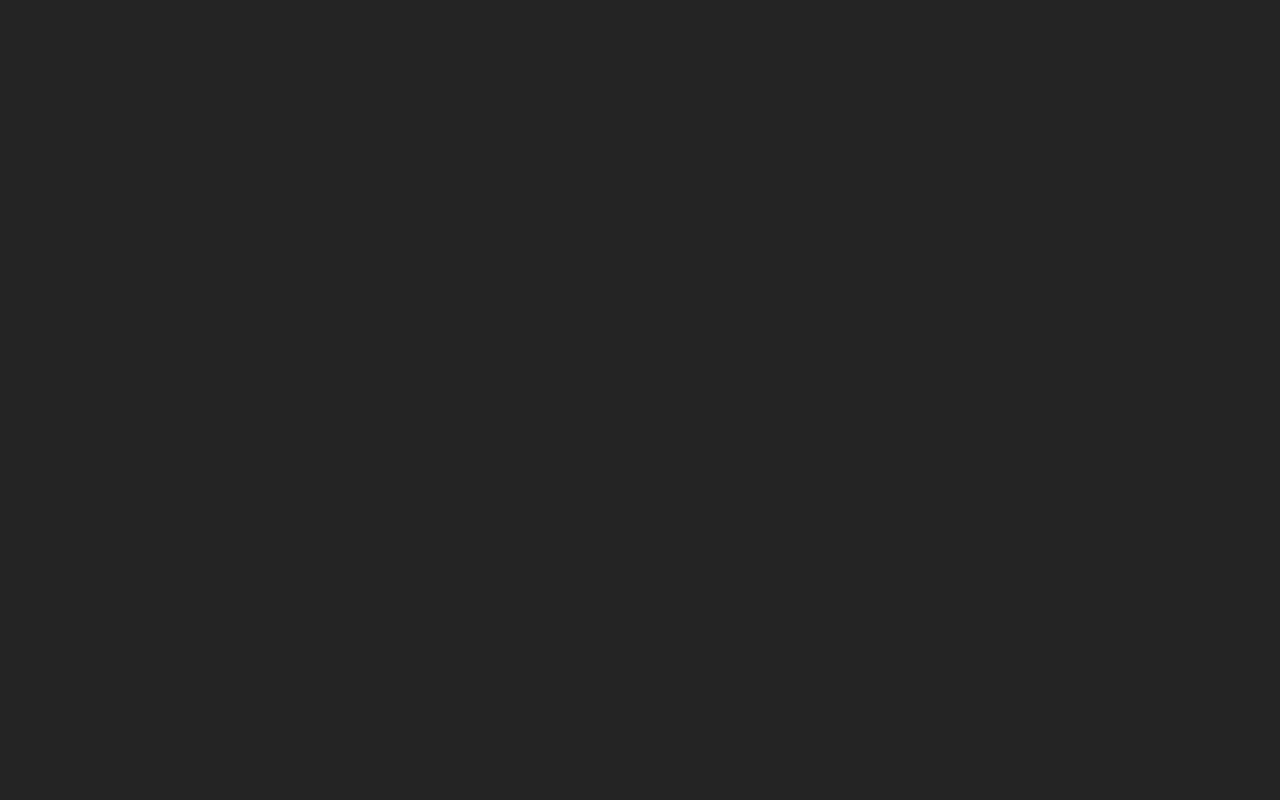
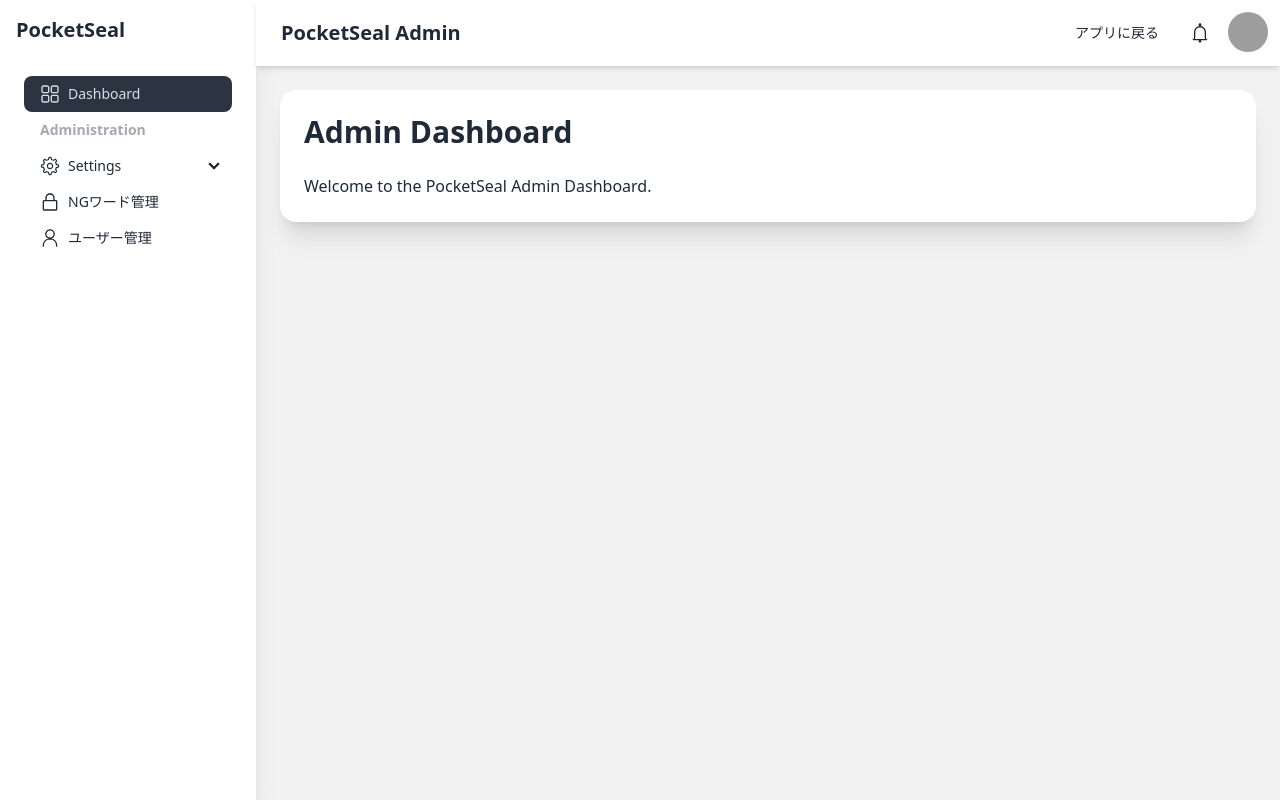
Before and after one commit to marks0131/pocketseal-app, a React (Vite) app: page /admin in a window 1280 px wide. Before the commit this address had no page. Built offline with nearby package versions, Linux system fonts and the light colour scheme; grey boxes are pictures that could not be loaded.

Commit message:
feat: 管理者画面のレイアウトとルーティングを実装

```diff
--- a/src/App.tsx
+++ b/src/App.tsx
@@ -1,5 +1,7 @@
 import React from 'react';
 import { BrowserRouter as Router, Routes, Route } from 'react-router-dom';
+import AdminLayout from './components/layout/AdminLayout';
+import AdminDashboardPage from './pages/admin/AdminDashboardPage';
 import ChatLayout from './components/layout/ChatLayout';
 
 function App() {
@@ -7,7 +9,9 @@
     <Router>
       <Routes>
         <Route path="/" element={<ChatLayout />} />
-        <Route path="/thread/:threadId" element={<ChatLayout />} />
+        <Route path="/admin" element={<AdminLayout />}>
+          <Route index element={<AdminDashboardPage />} />
+        </Route>
       </Routes>
     </Router>
   );
--- a/src/components/layout/AdminLayout.tsx
+++ b/src/components/layout/AdminLayout.tsx
@@ -16,5 +16,4 @@
     </div>
   );
 };
-
 export default AdminLayout;
--- a/src/pages/admin/AdminDashboardPage.tsx
+++ b/src/pages/admin/AdminDashboardPage.tsx
@@ -2,7 +2,7 @@
 
 const AdminDashboardPage = () => {
   return (
-    <div className="p-6">
+    <div className="p-6 bg-base-100 rounded-box shadow-xl">
       <h1 className="text-3xl font-bold mb-6">Admin Dashboard</h1>
       <p>Welcome to the PocketSeal Admin Dashboard.</p>
     </div>
```
